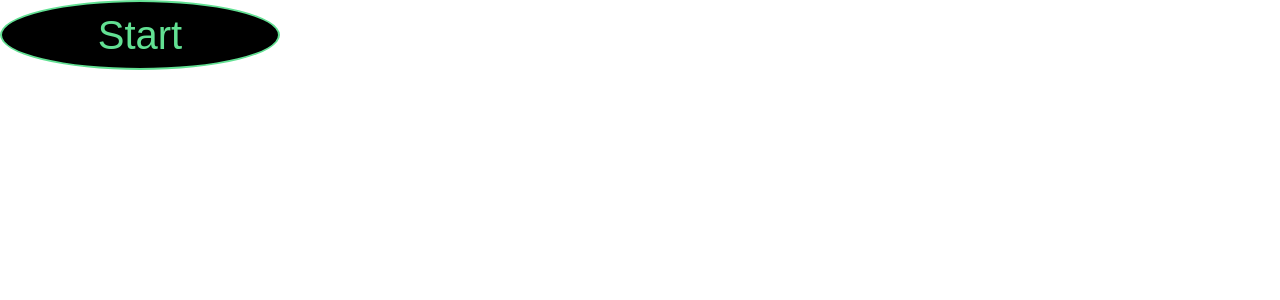
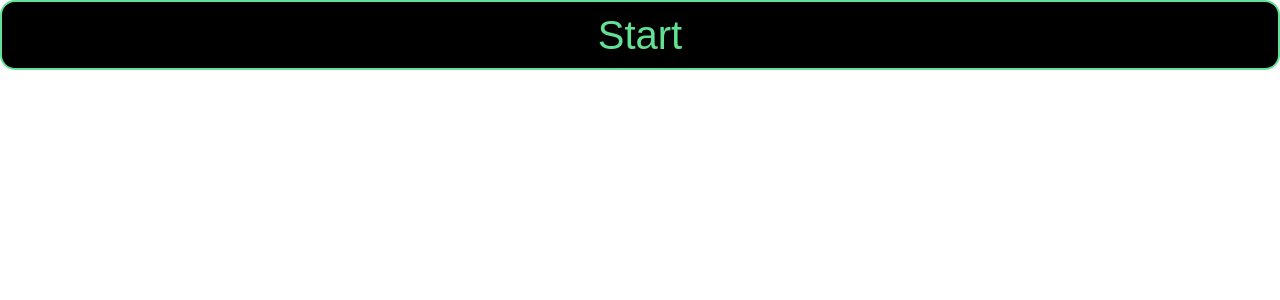
Before and after one commit to BrennoProjects/magic-counter, a React (Vite) app: page / in a window 1280 px wide. Shown: the top 300 px of the page. Built offline with nearby package versions, Linux system fonts and the light colour scheme.

Commit message:
add width custom

```diff
--- a/src/App.tsx
+++ b/src/App.tsx
@@ -1,15 +1,15 @@
-import styled from "styled-components"
-import Button from "./components/button"
+import styled from "styled-components";
+import Button from "./components/button";
 function App() {
- const App = styled.div`
-
- `
+  const App = styled.div``;
 
   return (
     <App className="App">
-      <Button border background={'#000000'} fullRadius>Start</Button>
+      <Button width={'100%'} border background={"#000000"} fullRadius={false}>
+        Start
+      </Button>
     </App>
-  )
+  );
 }
 
-export default App
+export default App;
--- a/src/components/button/index.tsx
+++ b/src/components/button/index.tsx
@@ -3,6 +3,7 @@ import * as S from "./styled";
 
 interface ButtonProps {
   children: string | JSX.Element;
+  width: string;
   border?: boolean;
   background?: string;
   fullRadius?: boolean;
@@ -11,12 +12,14 @@ interface ButtonProps {
 const Button: FC<ButtonProps> = (props) => {
   const {
     children,
+    width,
     border = true,
     background = "#000000",
     fullRadius = false
   } = props;
   return (
     <S.WrapperButton
+      width={width}
       border={border}
       background={background}
       fullRadius={fullRadius}
--- a/src/components/button/styled.ts
+++ b/src/components/button/styled.ts
@@ -1,6 +1,7 @@
 import styled from "styled-components";
 
 interface WrapperButton {
+  width: string;
   border: boolean;
   background: string;
   fullRadius: boolean;
@@ -15,5 +16,5 @@ font-size: 40px;
 color: #62E093;
 background-color: ${({background})=> background};
 height: 70px;
-width: 280px;
+width: ${({width})=> width};
 `
```
